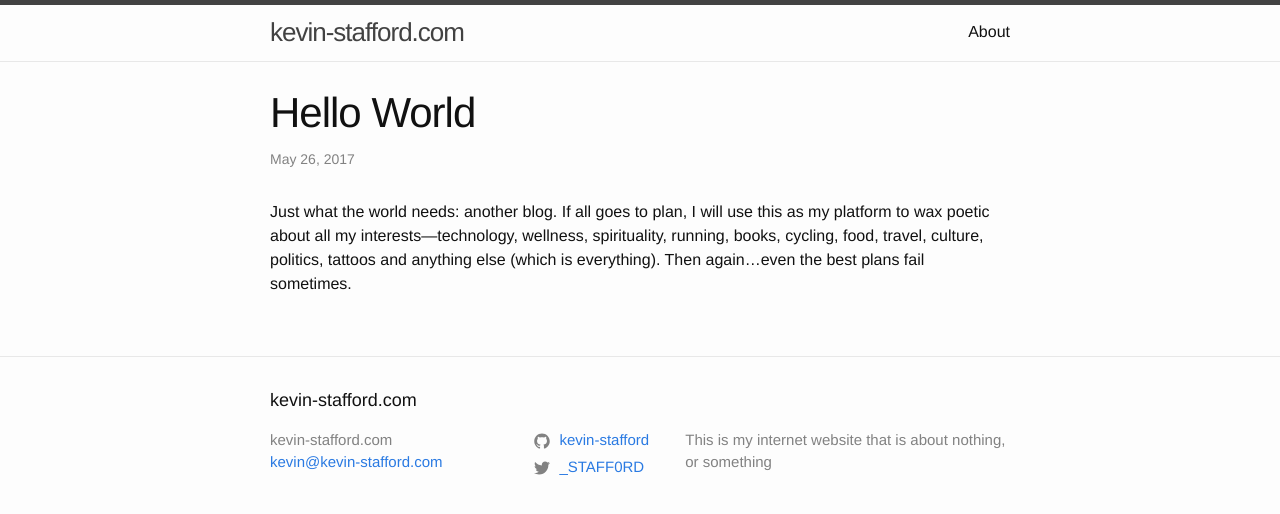
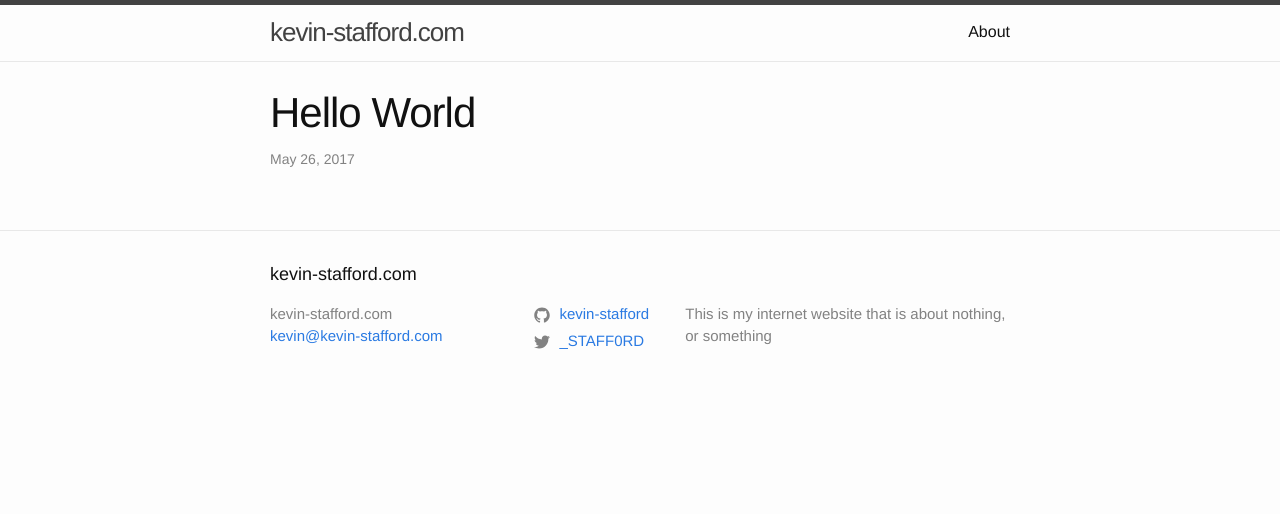
Before and after one commit to kevin-stafford/kevin-stafford.github.io, a Jekyll site: the page built from _posts/2017-05-26-hello-world.md, in a window 1280 px wide. Shown: the top 514 px of the page. Built offline with Jekyll 4.4.1, drawn with Linux system fonts in a browser that asks for light colours.

Commit message:
Update 2017-05-26-hello-world.md

```diff
--- a/_posts/2017-05-26-hello-world.md
+++ b/_posts/2017-05-26-hello-world.md
@@ -5,4 +5,3 @@ date:   2017-05-26 14:00:57 -0700
 categories: hello world
 tags: hello world
 ---
-Just what the world needs: another blog. If all goes to plan, I will use this as my platform to wax poetic about all my interests---technology, wellness, spirituality, running, books, cycling, food, travel, culture, politics, tattoos and anything else (which is everything). Then again...even the best plans fail sometimes.
```
